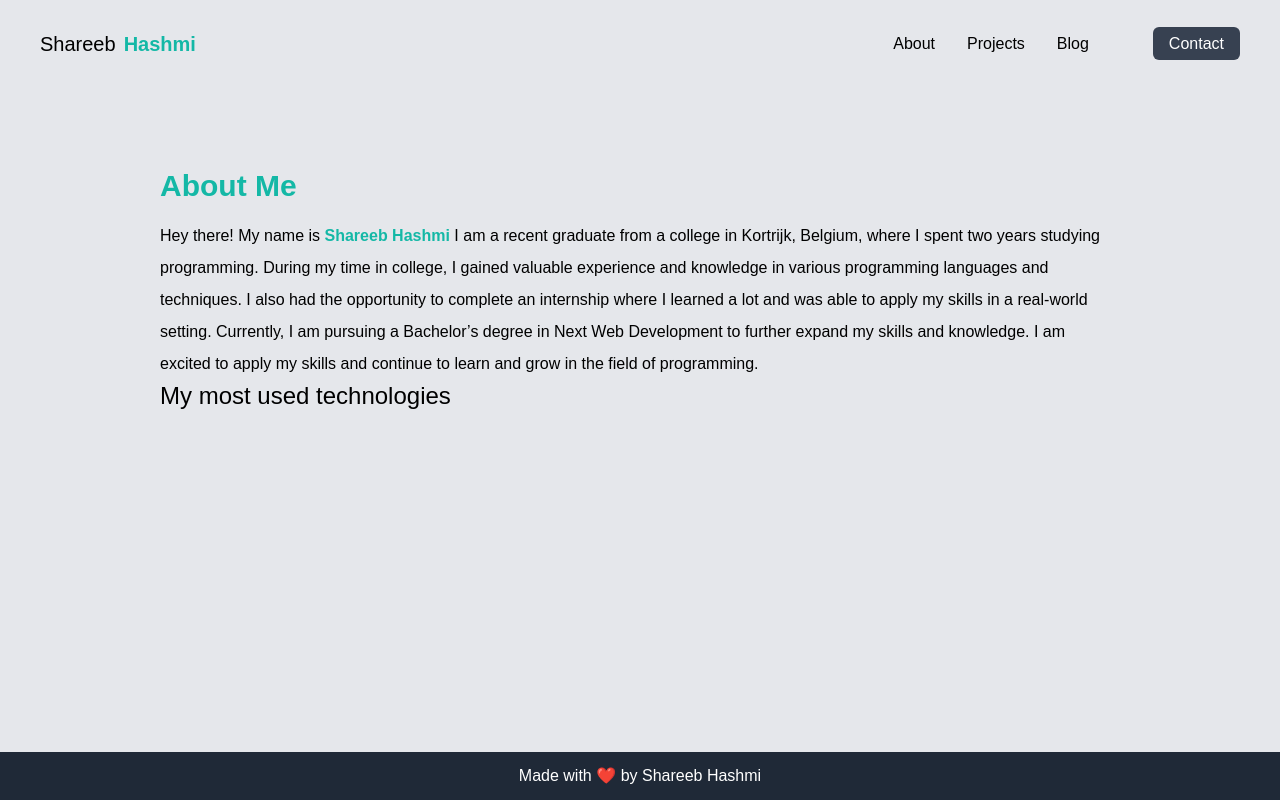
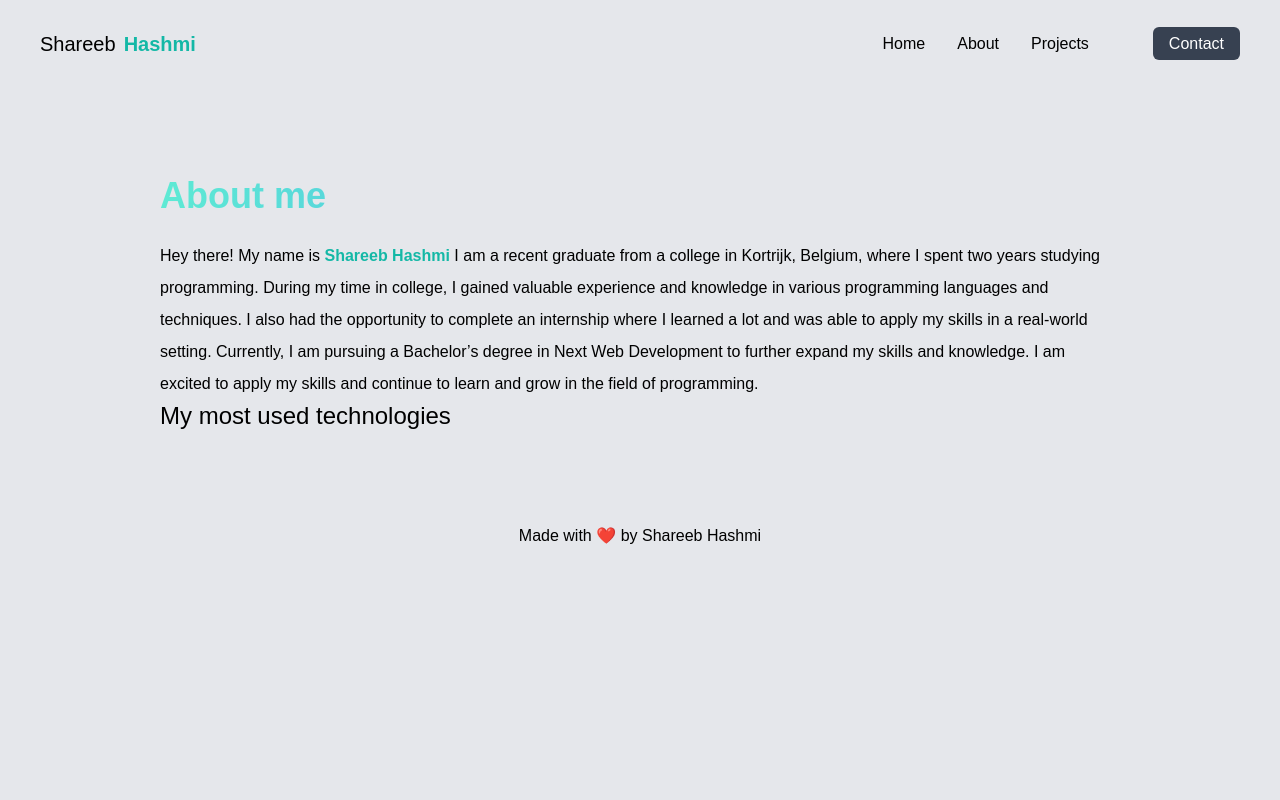
Before and after one commit to HashmiShareeb/my_portfolio, a React (Vite) app: page /about in a window 1280 px wide. Built offline with nearby package versions, Linux system fonts and the light colour scheme.

Commit message:
feat:changes added trasnitions and reworked pages

```diff
--- a/src/components/Footer.tsx
+++ b/src/components/Footer.tsx
@@ -2,7 +2,7 @@ import React from "react";
 
 const Footer = () => {
   return (
-    <footer className="fixed bottom-0 w-full bg-gray-800 text-white py-3 align-center">
+    <footer className="bottom-0 w-full dark:bg-gray-800 dark:text-white py-3 align-center">
       <div className="container mx-auto text-center">
         <p>Made with ❤️ by Shareeb Hashmi</p>
       </div>
--- a/src/components/Navbar.tsx
+++ b/src/components/Navbar.tsx
@@ -48,13 +48,13 @@ export default () => {
           <div className="hidden md:block">
             <ul className="flex items-center gap-8">
               <li className="dark:text-white">
+                <Link to="/">Home</Link>
+              </li>
+              <li className="dark:text-white">
                 <Link to="/about">About</Link>
               </li>
               <li className="dark:text-white">
                 <Link to="/projects">Projects</Link>
-              </li>
-              <li className="dark:text-white">
-                <Link to="/blog">Blog</Link>
               </li>
 
               <li>
--- a/src/components/ProjectDetail.tsx
+++ /dev/null
@@ -1,19 +0,0 @@
-import React from "react";
-
-export default ({
-  title,
-  image,
-  url,
-}: {
-  title: string;
-  image: string;
-  url: string;
-}) => {
-  return (
-    <section className="py-20">
-      <h1>test</h1>
-    </section>
-
-
-  );
-};
--- a/src/components/ProjectsCards.tsx
+++ b/src/components/ProjectsCards.tsx
@@ -18,10 +18,10 @@ export default () => {
           </p>
         </div>
       </div> */}
-      <div className="inline-flex w-full my-4 lg:my-0">
+      <div className="inline-flex w-full my-4 lg:my-0 group hover:text-teal-500 transition-colors duration-500">
         <Link
           to="/projects"
-          className="inline-flex items-end text-end justify-end w-full"
+          className="inline-flex items-end text-end justify-end w-full group-hover:text-teal-500 transition-colors duration-500 "
         >
           View all projects <ArrowRight />
         </Link>
@@ -33,13 +33,22 @@ export default () => {
             src="../public/themovieapp.png"
             alt="Placeholder Image"
           />
-          <div className="px-6 py-4 bg-gray-700 dark:text-white">
+          <div className="px-6 py-4 bg-white dark:bg-slate-800 dark:text-white">
             <div className="font-semibold text-xl my-2">MovieApp</div>
             <p className=" text-base">
               Lorem ipsum dolor sit amet, consectetur adipiscing elit. Integer
               nec odio. Praesent libero. Sed cursus ante dapibus diam. Sed nisi.
             </p>
           </div>
+        </div>
+        <div className="group bg-gray-200 rounded-lg p-4 hover:bg-gray-300">
+          <h2 className="text-lg font-medium mb-2">Group hover example</h2>
+          <p className="text-gray-700 mb-4">
+            This is an example of using group hover in Tailwind CSS.
+          </p>
+          <button className="bg-blue-600 text-white px-4 py-2 rounded-lg group-hover:bg-blue-700">
+            Click me!
+          </button>
         </div>
       </div>
     </section>
--- a/src/screens/About.tsx
+++ b/src/screens/About.tsx
@@ -1,12 +1,13 @@
 import React from "react";
 import Navbar from "../components/Navbar";
-import ProjectContainer from "../components/ProjectDetail";
 
 export default () => {
   return (
     <div className="px-10 md:px-20 lg:px-40">
       <section className="py-20">
-        <h3 className="text-3xl font-semibold text-teal-500">About Me</h3>
+        <h3 className="text-4xl py-2 font-semibold bg-gradient-to-r bg-clip-text text-transparent from-teal-300 to-blue-500">
+          About me
+        </h3>
         <p className="mt-4 leading-8">
           Hey there! My name is
           <span className="font-semibold text-teal-500"> Shareeb Hashmi </span>I
--- a/src/screens/Home.tsx
+++ b/src/screens/Home.tsx
@@ -16,11 +16,10 @@ import React, { useState } from "react";
 import { Link } from "react-router-dom";
 import Navbar from "../components/Navbar";
 import Footer from "../components/Footer";
-import ProjectContainer from "../components/ProjectDetail";
+
 import Projects from "../components/ProjectsCards";
 
 export default () => {
-  const [darkMode, setDarkMode] = useState(false);
   return (
     <div className="px-10 md:px-20 lg:px-40">
       <section className="lg:py-20">
@@ -37,7 +36,7 @@ export default () => {
               building beautiful and functional user interfaces.
             </p>
 
-            <div className="flex justify-center gap-8 mt-8" >
+            <div className="flex justify-center gap-8 mt-8">
               <Link
                 to="/projects"
                 className="bg-teal-900 inline-flex rounded-md p-4 font-medium items-center text-teal-400 capitalize hover:bg-teal-600 transition-colors"
--- a/src/screens/Projects.tsx
+++ b/src/screens/Projects.tsx
@@ -1,11 +1,13 @@
 import { ExternalLink, Folder, GithubIcon } from "lucide-react";
-import ProjectContainer from "../components/ProjectDetail";
+import React from "react";
 
 export default () => {
   return (
     <div className="px-10 md:px-20 lg:px-40">
       <section className="py-20">
-        <h3 className="text-2xl font-semibold text-teal-500">My Projects</h3>
+        <h3 className="text-4xl py-2 font-semibold bg-gradient-to-r bg-clip-text text-transparent from-teal-300 to-blue-500">
+         My Projects
+        </h3>
         <p className="text-md py-2 leading-8 text-gray-800 dark:text-gray-200">
           Some of my projects that I have worked on. Some of them are still in
           progress!
```
